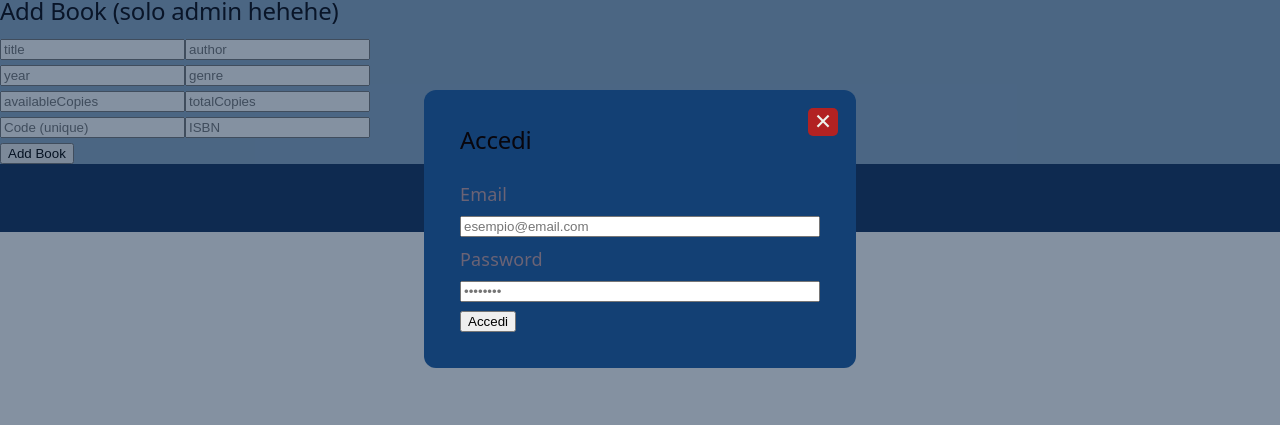
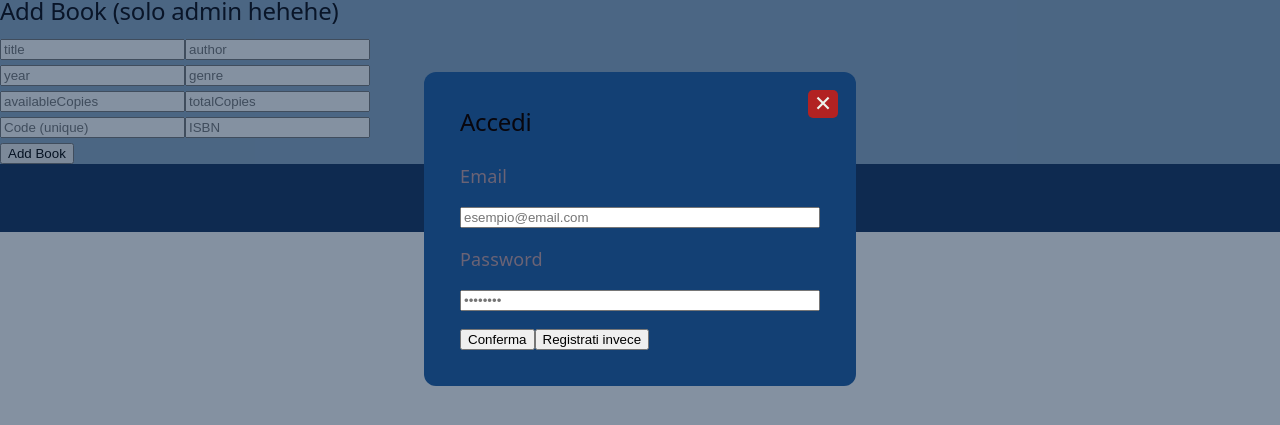
Before and after one commit to Serafin-sudo/Project-Work, a React (Vite) app: page / in a window 1280 px wide. Both pictures are taken after a click on the button "Accedi". Shown: the part 171-596 px from the top of the page. Built offline with nearby package versions, Linux system fonts and the light colour scheme; no server answers.

Commit message:
add register form

```diff
--- a/src/Login.jsx
+++ b/src/Login.jsx
@@ -3,12 +3,16 @@ import { useState } from 'react';
 
 function Login({ onClose, onLogin }) {
 
+    const [name, setName] = useState('');
     const [email, setEmail] = useState('');
     const [passwd, setPasswd] = useState('');
     const [error, setError] = useState('');
+    //Se sta caricando qualcosa
     const [loading, setLoading] = useState(false);
+    //Se ci si sta registrando invece che accedendo
+    const [registering, setregistering] = useState(false);
 
-    //Funzione
+    //Funzione accesso
     const accedi = async () => {
 
         console.log("ACCEDI()")
@@ -41,16 +45,52 @@ function Login({ onClose, onLogin }) {
             setLoading(false);
         }
     };
+    //Funzioneregistrazione
+    const registrati = async () => {
 
+        console.log("REGISTRATI()")
+
+        setError('');
+        setLoading(true);
+
+        try {
+
+            const response = await fetch('/Users/register', {
+                method: 'POST',
+                headers: { 'Content-Type': 'application/json' },
+                body: JSON.stringify({ name, email, passwd, admin: 0 }),
+            });
+
+            const data = await response.json();
+
+            if (!response.ok) {
+                setError(data.error);
+                return;
+            }
+
+            setregistering(false);
+            alert('Registrazione completata! Ora puoi accedere con le credenziali registrate.');
+
+        } catch (err) {
+            setError("errore di connessiona al server");
+        } finally {
+            setLoading(false);
+        }
+    };
 
 
     return (
     <div className='login_overlay' onClick={onClose}>
         <div className='login_box' onClick={e => e.stopPropagation()}>
             <button className='login_x' onClick={onClose}>✕</button>
-            <h2>Accedi</h2>
+            <h2>{registering ? 'Registrati' : 'Accedi'}</h2>
 
-            <form onSubmit={e => e.preventDefault()}>
+            {registering && (
+            <>
+                <label>Nome</label>
+                <input type="text" placeholder="Mario Super" value={name} onChange={e => setName(e.target.value)}/>
+            </>
+            )}
 
             <label>Email</label>
             <input type="email" placeholder="esempio@email.com" value={email} onChange={e => setEmail(e.target.value)}/>
@@ -60,9 +100,14 @@ function Login({ onClose, onLogin }) {
 
             {error && <p className='login_error'>{error}</p>}
             <div className='bottoniAccediRegistrati'>
-                <button type="submit" onClick={accedi} disabled={loading}>{loading ? 'Caricamento...' : 'Accedi'}</button>
+                {!registering
+                    ? <button onClick={accedi} disabled={loading}>Conferma</button>
+                    : <button onClick={registrati} disabled={loading}>Conferma</button>
+                }
+                <button onClick={() => setregistering(!registering)}>
+                    {registering ? 'Accedi invece' : 'Registrati invece'}
+                </button>
             </div>
-            </form>
         </div>
     </div>
     )
```
